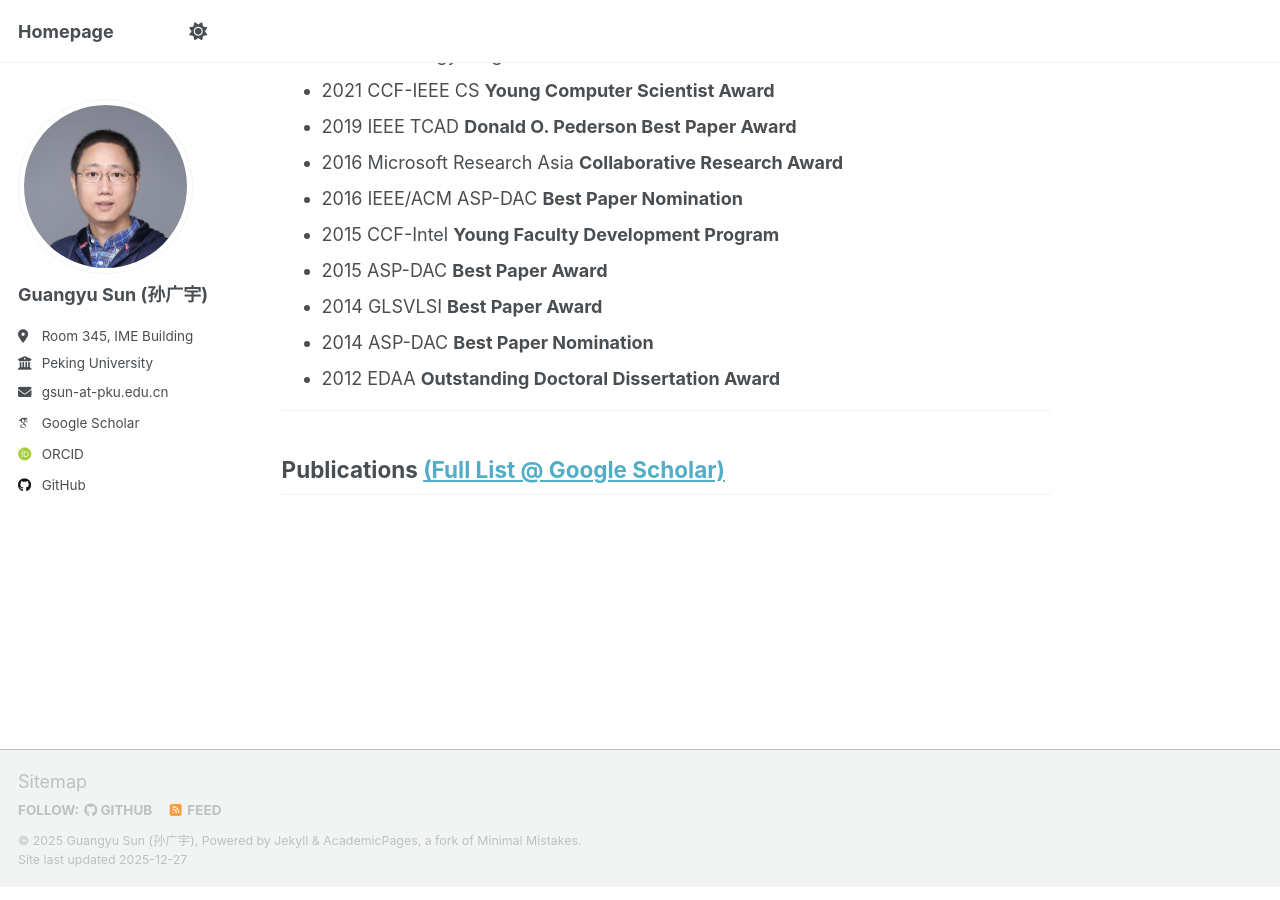
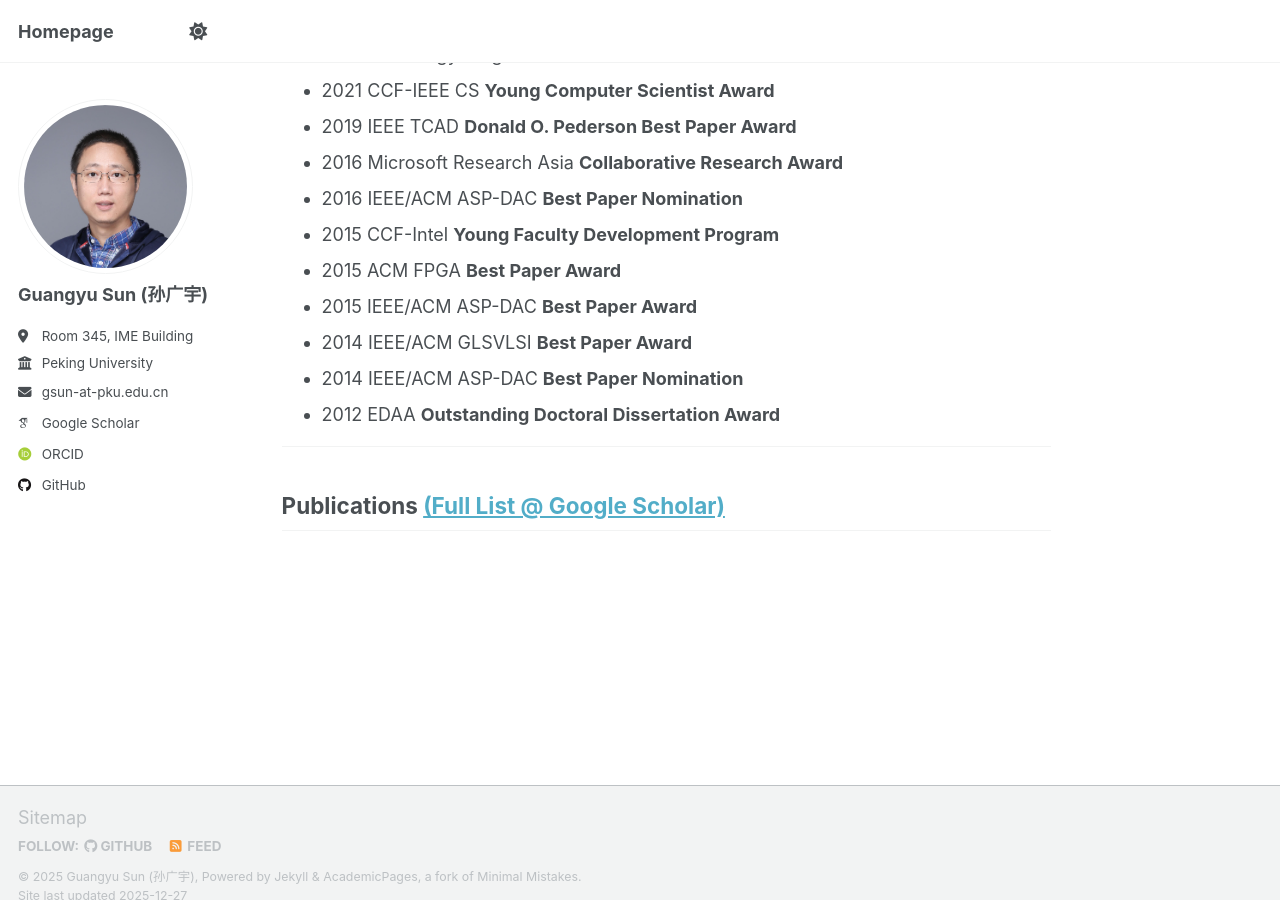
Before and after one commit to gsunpku/gsunpku.github.io, a Jekyll site: the page built from _pages/about.md, in a window 1280 px wide and 900 px high, scrolled down 2411 px. Built offline with Jekyll 4.4.1, drawn with Linux system fonts in a browser that asks for light colours; some web fonts are replaced; a script that is not in the unit is left out.

Commit message:
Update about.md

```diff
--- a/_pages/about.md
+++ b/_pages/about.md
@@ -62,9 +62,10 @@ Awards and Honors
 - 2016 Microsoft Research Asia **Collaborative Research Award**
 - 2016 IEEE/ACM ASP-DAC **Best Paper Nomination**
 - 2015 CCF-Intel **Young Faculty Development Program**
-- 2015 ASP-DAC **Best Paper Award**
-- 2014 GLSVLSI **Best Paper Award**
-- 2014 ASP-DAC **Best Paper Nomination**
+- 2015 ACM FPGA **Best Paper Award**
+- 2015 IEEE/ACM ASP-DAC **Best Paper Award**
+- 2014 IEEE/ACM GLSVLSI **Best Paper Award**
+- 2014 IEEE/ACM ASP-DAC **Best Paper Nomination**
 - 2012 EDAA **Outstanding Doctoral Dissertation Award**
 
 ------
```
